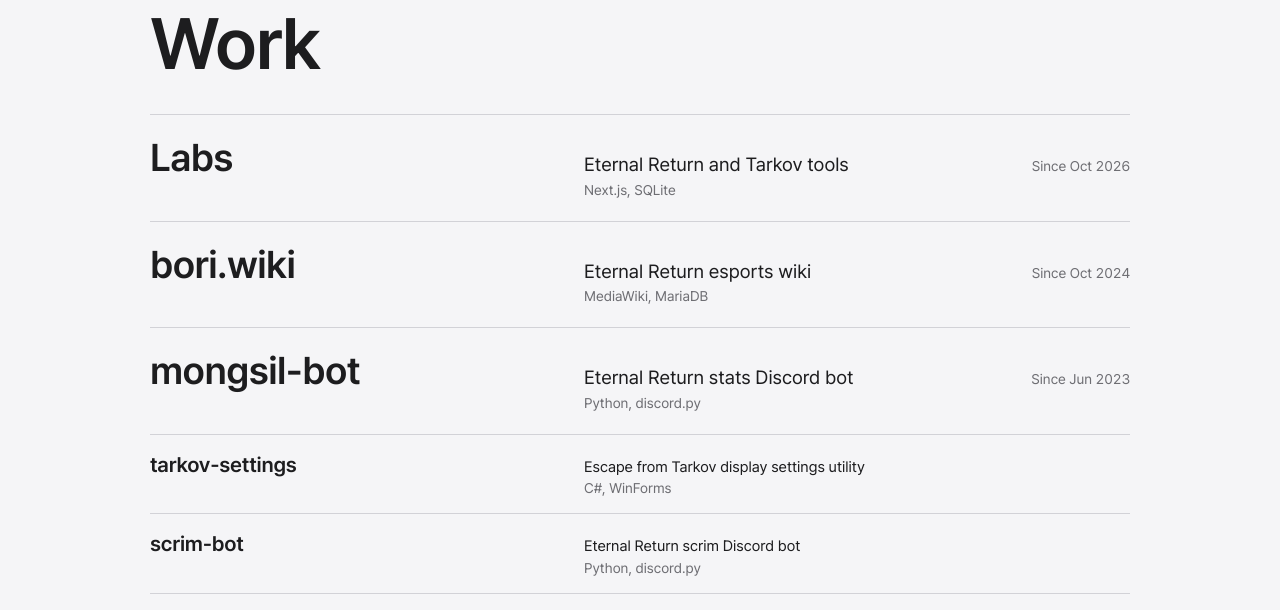
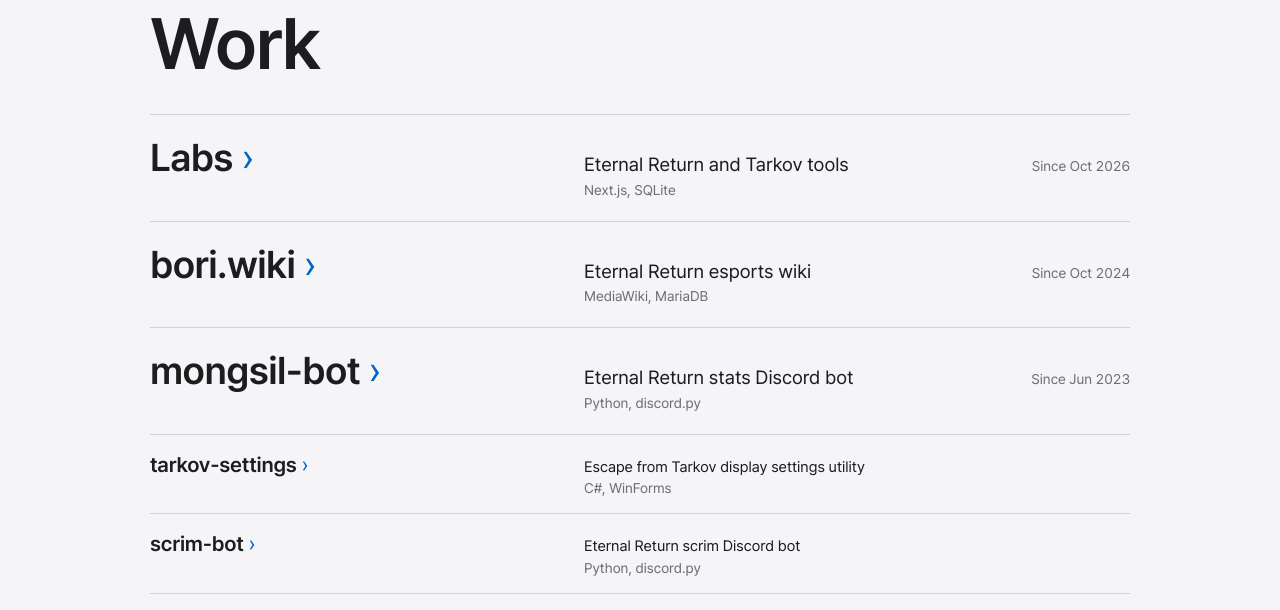
Before and after one commit to MongsilDev/mongsil-dev, a Next.js app: page / in a window 1280 px wide. Shown: the part 900-1510 px from the top of the page. Built offline with nearby package versions, Linux system fonts and the light colour scheme.

Commit message:
fix: Work 줄의 이름 뒤에 링크 표시를 넣음

```diff
--- a/src/components/Projects.tsx
+++ b/src/components/Projects.tsx
@@ -6,6 +6,9 @@ const MONTHS = ["Jan", "Feb", "Mar", "Apr", "May", "Jun", "Jul", "Aug", "Sep", "
 
 const ROW =
   "group grid grid-cols-[minmax(0,1fr)_auto] items-baseline gap-x-6 border-t border-hairline lg:grid-cols-[minmax(0,5fr)_minmax(0,5fr)_7rem]";
+// 줄 전체가 링크임을 다른 구역의 링크와 같은 파란 「›」로 알립니다.
+const CHEVRON =
+  "inline-block font-normal text-link transition-transform group-hover:translate-x-1 motion-reduce:transition-none";
 const NOTE = "text-right text-[14px] text-fg-muted tabular-nums";
 
 export function Projects() {
@@ -20,7 +23,7 @@ export function Projects() {
           <li key={p.name}>
             <a href={p.href} target="_blank" rel="noopener noreferrer" className={`${ROW} py-5`}>
               <h3 className="text-[clamp(1.625rem,3vw,2.5rem)] font-semibold leading-[1.15] tracking-[-0.015em] transition-colors group-hover:text-link">
-                {p.name}
+                {p.name} <span aria-hidden="true" className={CHEVRON}>›</span>
               </h3>
               <p className={`${NOTE} lg:order-last`}>
                 Since {MONTHS[Number(p.since.slice(5, 7)) - 1]} {p.since.slice(0, 4)}
@@ -36,7 +39,7 @@ export function Projects() {
           <li key={r.name}>
             <a href={r.href} target="_blank" rel="noopener noreferrer" className={`${ROW} py-3.5`}>
               <h3 className="text-[21px] font-semibold tracking-[-0.01em] transition-colors group-hover:text-link">
-                {r.name}
+                {r.name} <span aria-hidden="true" className={CHEVRON}>›</span>
               </h3>
               <p className="col-span-2 mt-0.5 text-[15px] lg:col-span-1 lg:mt-0">
                 {r.blurb}
```
